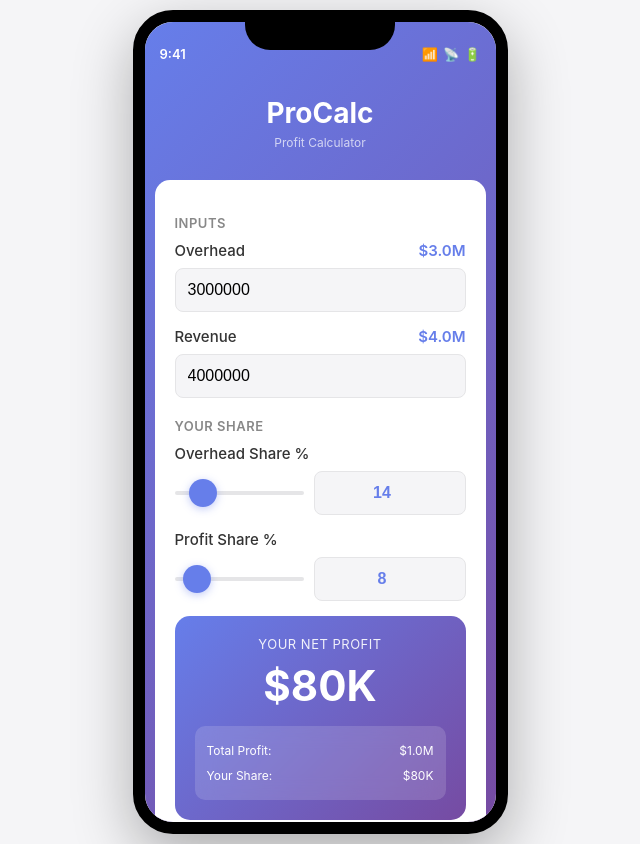
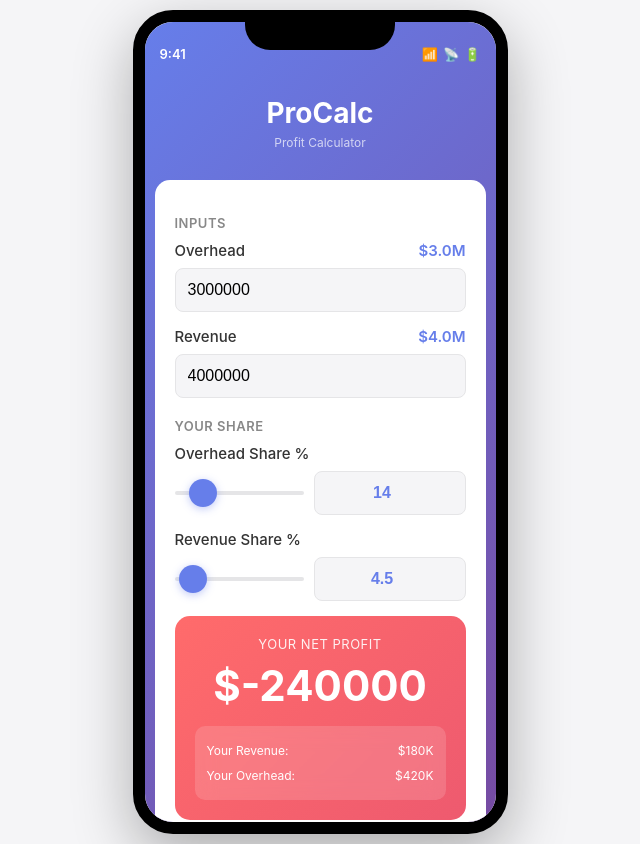
Before and after one commit to macgyver60/profit-calculator, a plain HTML site: page index.html in a window 1280 px wide. Shown: the whole page, without its empty margins (320-960 px from the left). Drawn offline with Linux system fonts and the light colour scheme.

Commit message:
Fix calculation: Your Net Profit = Your Revenue Share - Your Overhead Share

```diff
--- a/index.html
+++ b/index.html
@@ -173,6 +173,9 @@
             color: white;
             margin: 15px 0;
         }
+        .result-card.loss {
+            background: linear-gradient(135deg, #ff6b6b 0%, #ee5a6f 100%);
+        }
         .result-label {
             font-size: 13px;
             opacity: 0.9;
@@ -262,25 +265,25 @@
 
                 <div class="slider-group">
                     <div class="input-label">
-                        <span>Profit Share %</span>
+                        <span>Revenue Share %</span>
                     </div>
                     <div class="slider-container">
-                        <input type="range" id="revenueSlider" min="0" max="100" value="8" step="0.1">
-                        <input type="number" id="revenueInput" class="percentage-input" value="8" min="0" max="100" step="0.1">
+                        <input type="range" id="revenueSlider" min="0" max="100" value="4.5" step="0.1">
+                        <input type="number" id="revenueInput" class="percentage-input" value="4.5" min="0" max="100" step="0.1">
                     </div>
                 </div>
 
-                <div class="result-card">
+                <div class="result-card" id="resultCard">
                     <div class="result-label">Your Net Profit</div>
-                    <div class="result-value" id="result">$80K</div>
+                    <div class="result-value" id="result">-$240K</div>
                     <div class="breakdown">
                         <div class="breakdown-row">
-                            <span>Total Profit:</span>
-                            <span id="totalProfit">$1M</span>
+                            <span>Your Revenue:</span>
+                            <span id="yourRevenue">$180K</span>
                         </div>
                         <div class="breakdown-row">
-                            <span>Your Share:</span>
-                            <span id="profitProfit">$80K</span>
+                            <span>Your Overhead:</span>
+                            <span id="yourOverhead">$420K</span>
                         </div>
                     </div>
                 </div>
@@ -299,6 +302,7 @@
         const revenueSlider = document.getElementById('revenueSlider');
         const overheadPercentageInput = document.getElementById('overheadInput');
         const revenuePercentageInput = document.getElementById('revenueInput');
+        const resultCard = document.getElementById('resultCard');
 
         function formatCurrency(value) {
             if (value >= 1000000) {
@@ -315,18 +319,28 @@
             const overheadShare = parseFloat(overheadSlider.value) || 0;
             const revenueShare = parseFloat(revenueSlider.value) || 0;
 
-            // Calculate total profit (Revenue - Overhead)
-            const totalProfit = revenue - overhead;
+            // Your share of revenue
+            const yourRevenue = revenue * (revenueShare / 100);
 
-            // Your net profit is only your share of the profit after overhead is subtracted
-            const yourNetProfit = totalProfit * (revenueShare / 100);
+            // Your share of overhead (cost)
+            const yourOverhead = overhead * (overheadShare / 100);
+
+            // Your net profit = your revenue - your overhead
+            const yourNetProfit = yourRevenue - yourOverhead;
 
             document.getElementById('result').textContent = formatCurrency(yourNetProfit);
-            document.getElementById('totalProfit').textContent = formatCurrency(totalProfit);
-            document.getElementById('profitProfit').textContent = formatCurrency(yourNetProfit);
+            document.getElementById('yourRevenue').textContent = formatCurrency(yourRevenue);
+            document.getElementById('yourOverhead').textContent = formatCurrency(yourOverhead);
 
             document.getElementById('overheadDisplay').textContent = formatCurrency(overhead);
             document.getElementById('revenueDisplay').textContent = formatCurrency(revenue);
+
+            // Change card color if loss
+            if (yourNetProfit < 0) {
+                resultCard.classList.add('loss');
+            } else {
+                resultCard.classList.remove('loss');
+            }
         }
 
         // Overhead Share - sync slider and input
```
